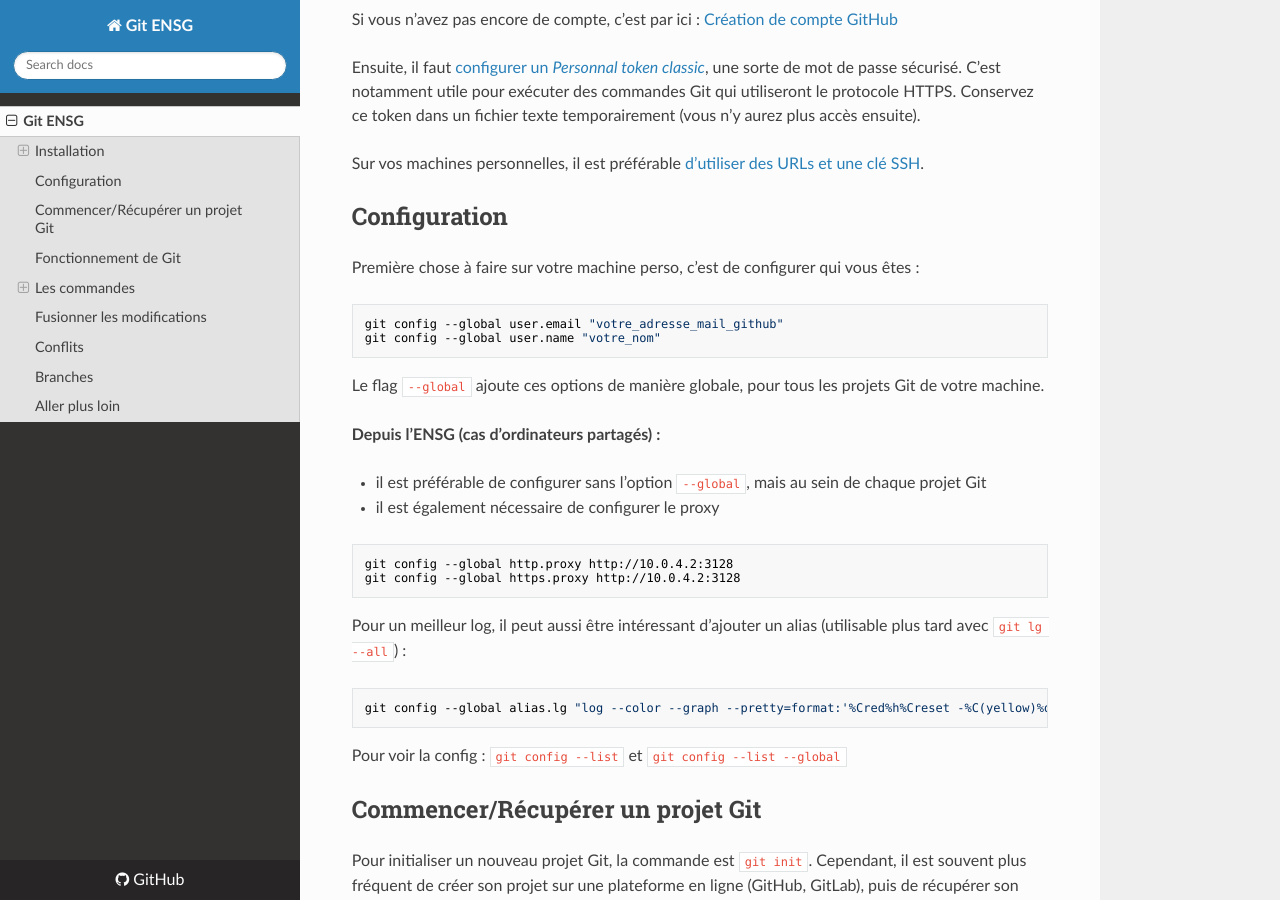
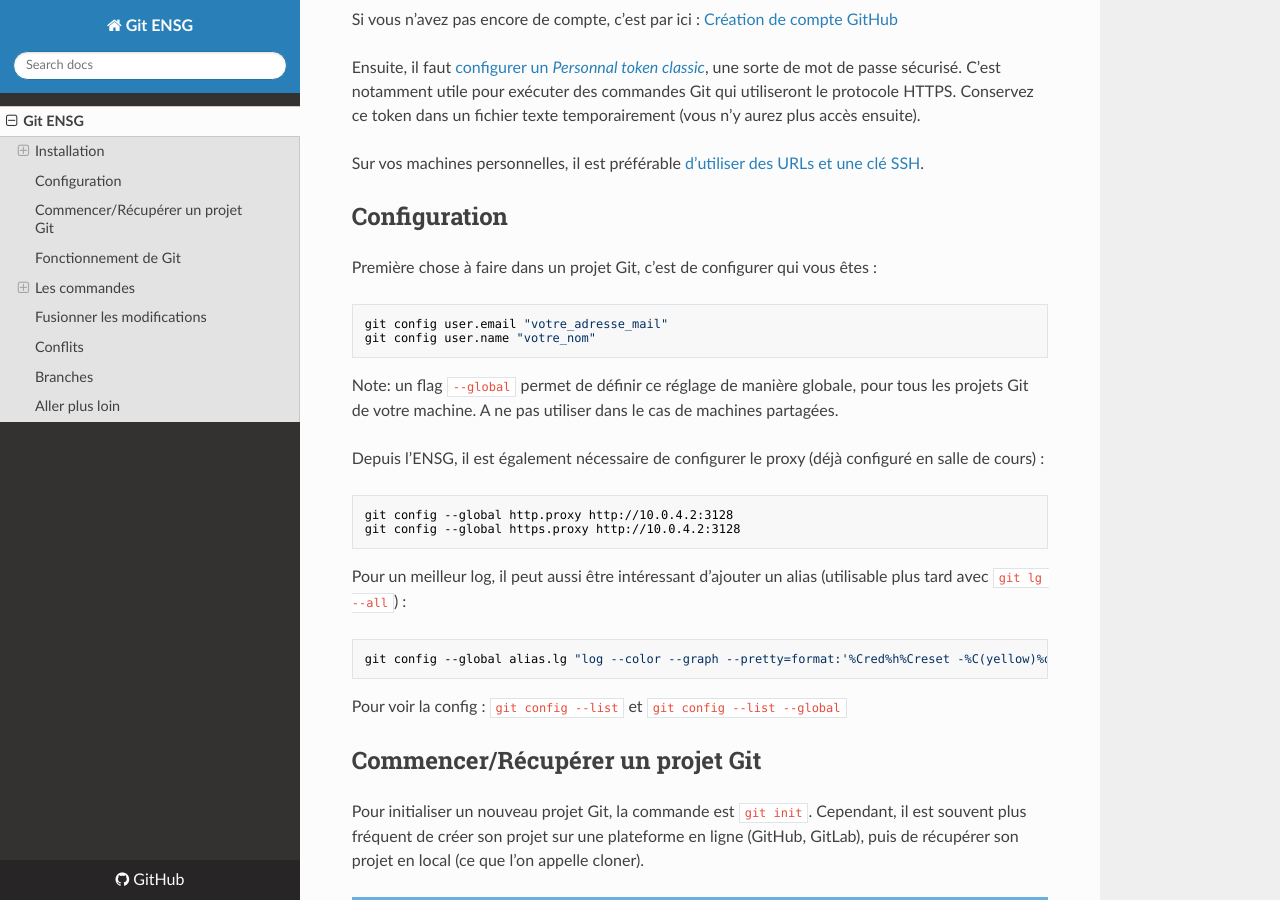
Before and after one commit to iamvdo/git-ensg, an MkDocs documentation site: the page built from docs/index.md, in a window 1280 px wide and 900 px high, scrolled down 1060 px. Built offline with MkDocs 1.6.1, drawn with Linux system fonts in a browser that asks for light colours; nearby versions of some CDN libraries.

Commit message:
More explicit config

````diff
--- a/docs/index.md
+++ b/docs/index.md
@@ -36,19 +36,16 @@ Sur vos machines personnelles, il est préférable [d’utiliser des URLs et une
 
 ## Configuration
 
-Première chose à faire sur votre machine perso, c’est de configurer qui vous êtes :
+Première chose à faire dans un projet Git, c’est de configurer qui vous êtes :
 
 ```bash
-git config --global user.email "votre_adresse_mail_github"
-git config --global user.name "votre_nom"
+git config user.email "votre_adresse_mail"
+git config user.name "votre_nom"
 ```
 
-Le flag `--global` ajoute ces options de manière globale, pour tous les projets Git de votre machine.
+Note: un flag `--global` permet de définir ce réglage de manière globale, pour tous les projets Git de votre machine. A ne pas utiliser dans le cas de machines partagées.
 
-**Depuis l’ENSG (cas d’ordinateurs partagés) :**
-
-- il est préférable de configurer sans l’option `--global`, mais au sein de chaque projet Git
-- il est également nécessaire de configurer le proxy
+Depuis l’ENSG, il est également nécessaire de configurer le proxy (déjà configuré en salle de cours) :
 
 ```bash
 git config --global http.proxy http://10.0.4.2:3128
````
